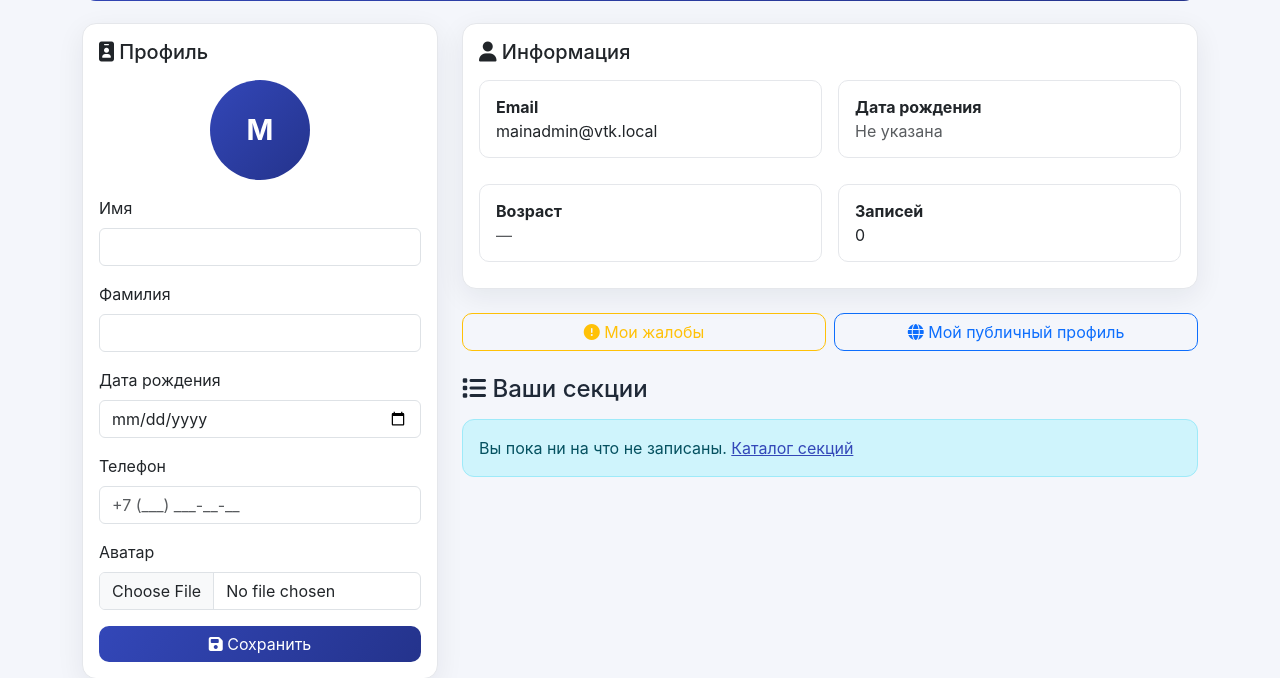
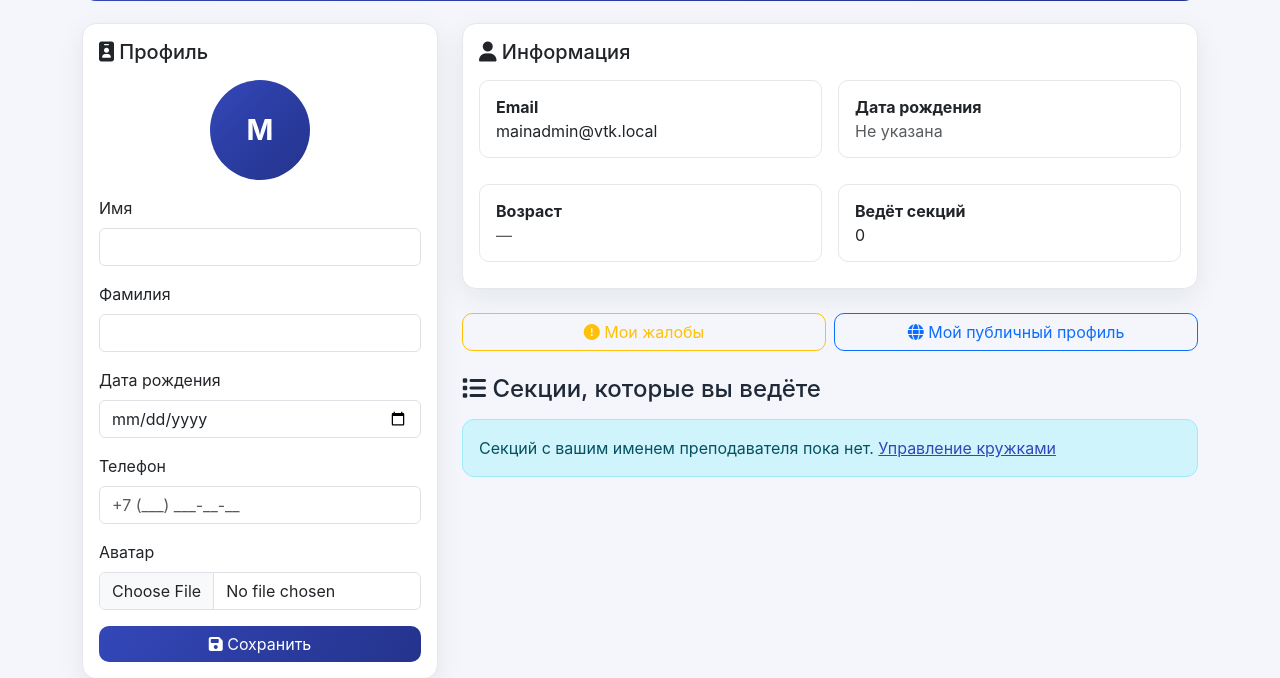
Before and after one commit to yesyes1396/vtkcircles, a Flask app: page /profile in a window 1280 px wide. Shown: the part 277-955 px from the top of the page. Run offline with Flask 3, Linux system fonts and the light colour scheme; a user stored in the database is signed in; data comes from the database, SQL or seed files in the repository; data that the repository does not hold is empty.

Commit message:
Update user profile visibility for circle admins and enhance alert messages in profile template. Allow both circle admins and main admins to view sections by instructor name, and improve user feedback in the profile alert for course management.

```diff
--- a/app/app.py
+++ b/app/app.py
@@ -590,7 +590,8 @@ def profile():
     if user.is_admin or user.user_type == 'circle_admin':
         user.hide_courses = False
         db.session.commit()
-    if user.user_type == 'circle_admin':
+    if user.user_type == 'circle_admin' or user.is_admin:
+        # Админ кружка и главный админ видят секции по полю «преподаватель» (главный админ может создавать кружки за себя и за других)
         iname = f"{user.first_name or ''} {user.last_name or ''}".strip() or user.username
         profile_courses = Course.query.filter(Course.instructor == iname).all()
         profile_courses_are_led = True
--- a/app/templates/profile.html
+++ b/app/templates/profile.html
@@ -135,7 +135,7 @@
                 {% endfor %}
             </div>
         {% else %}
-            <div class="alert alert-info">{% if profile_courses_are_led %}Вы пока не ведёте секций. <a href="{{ url_for('circle_admin_courses') }}">Управление кружками</a>{% else %}Вы пока ни на что не записаны. <a href="/">Каталог секций</a>{% endif %}</div>
+            <div class="alert alert-info">{% if profile_courses_are_led %}{% if current_user.is_admin %}Секций с вашим именем преподавателя пока нет. <a href="{{ url_for('admin_courses') }}">Управление кружками</a>{% else %}Вы пока не ведёте секций. <a href="{{ url_for('circle_admin_courses') }}">Управление кружками</a>{% endif %}{% else %}Вы пока ни на что не записаны. <a href="/">Каталог секций</a>{% endif %}</div>
         {% endif %}
     </div>
 </div>
```
